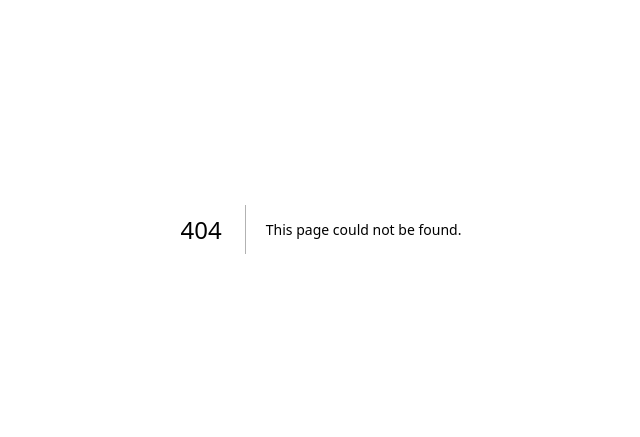
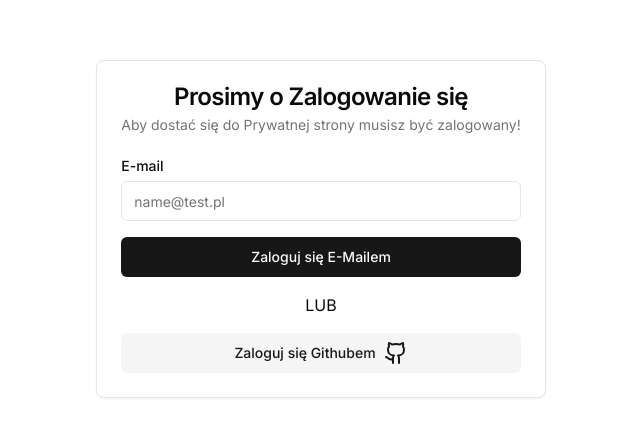
Before and after one commit to Elldrigar/na-regale, a Next.js app: page /auth in a window 1280 px wide. Before the commit this address had no page. Shown: the part 171-608 px from the top of the page, without its empty margins (319-959 px from the left). Built offline with nearby package versions, Linux system fonts and the light colour scheme.

Commit message:
Add basic layout for login

```diff
--- /dev/null
+++ b/app/auth/page.tsx
@@ -0,0 +1,30 @@
+import { Card, CardContent, CardDescription, CardHeader, CardTitle } from '@/components/ui/card'
+import { Label } from '@/components/ui/label'
+import { Input } from '@/components/ui/input'
+import { Button } from '@/components/ui/button'
+import { Github, KeyRound } from 'lucide-react'
+
+
+export default function AuthRoute() {
+    return (
+        <div className='w-screen h-screen flex items-center justify-center'>
+            <Card>
+                <CardHeader className='text-center'>
+                    <CardTitle>Prosimy o Zalogowanie się</CardTitle>
+                    <CardDescription>Aby dostać się do Prywatnej strony musisz być zalogowany!</CardDescription>
+                </CardHeader>
+                <CardContent>
+                    <div className='flex flex-col'>
+                        <div className='flex flex-col gap-y-2'>
+                            <Label>E-mail</Label>
+                            <Input name='email' type='email' placeholder='name@test.pl'/>
+                        </div>
+                        <Button className='mt-4'>Zaloguj się E-Mailem</Button>
+                        <p className='text-center mt-4'>LUB</p>
+                        <Button variant='secondary' className='mt-4'>Zaloguj się Githubem<Github className='ml-2'/></Button>
+                    </div>
+                </CardContent>
+            </Card>
+        </div>
+    )
+}
```
